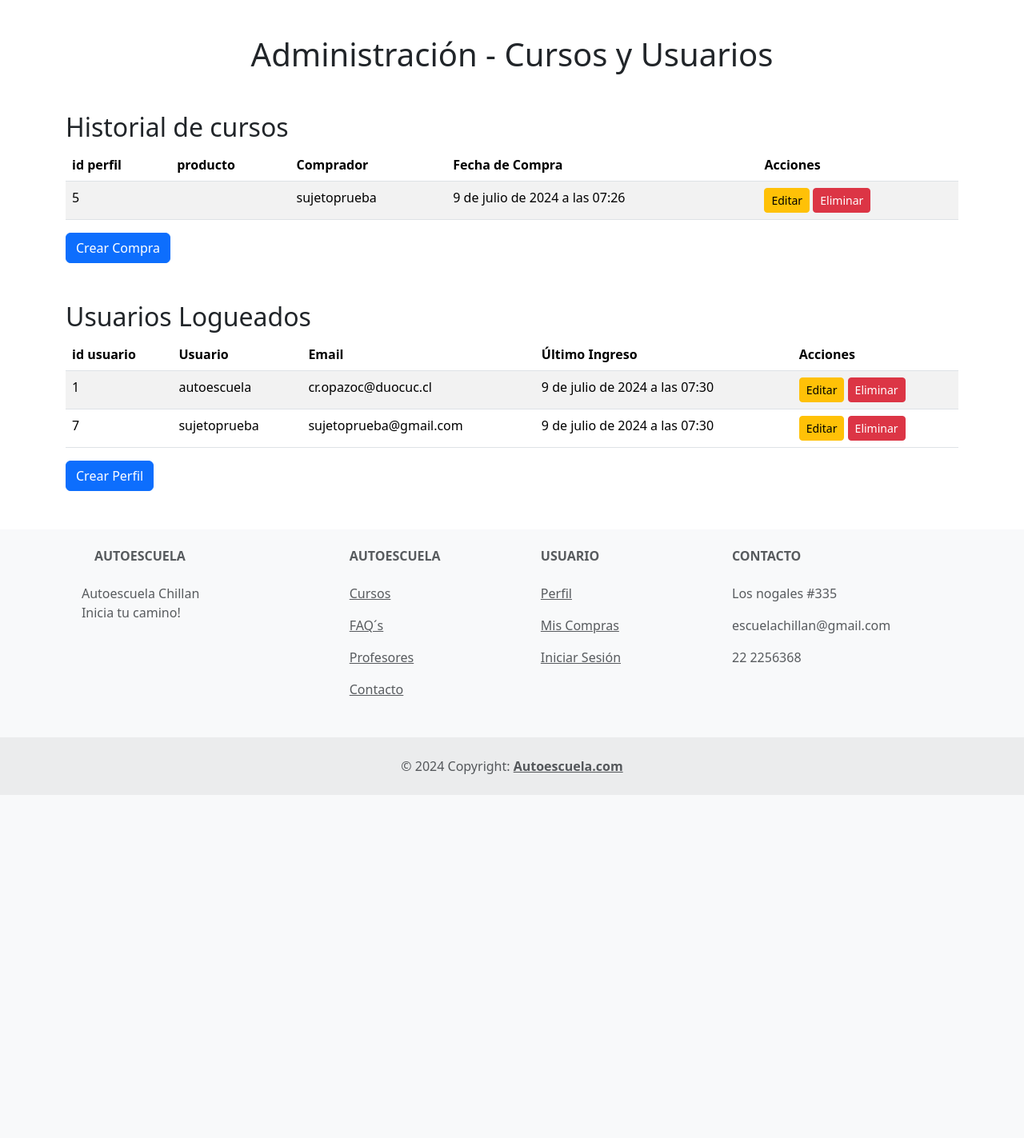
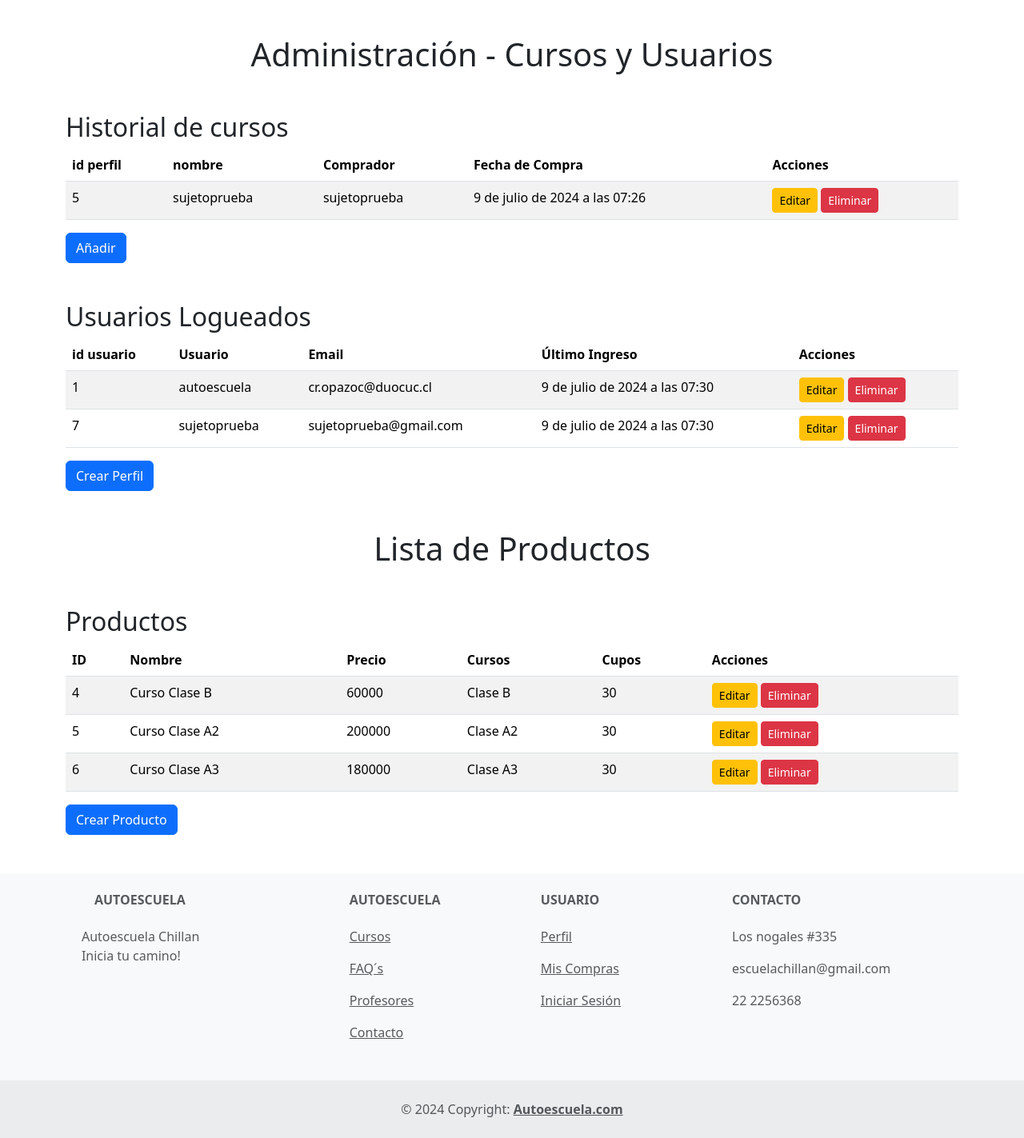
Before and after one commit to Lithianx/proyectodjango2024, a Django app: page /perfilAdmin/ in a window 1280 px wide. Shown: the part 145-1568 px from the top of the page at 80% size. Before the commit the page ends 1139 px from the top, so only its background shows below. Run offline with Django 5.2, Linux system fonts and the light colour scheme; a user stored in the database is signed in; data comes from the database, SQL or seed files in the repository; both versions use the stored data as it was after the commit; data that the repository does not hold is empty; some libraries are stand-ins or nearby versions.

Commit message:
toques finales

```diff
--- a/aplicacion/templates/Autoescuela/perfilAdmin.html
+++ b/aplicacion/templates/Autoescuela/perfilAdmin.html
@@ -16,7 +16,7 @@
             <thead>
                 <tr>
                     <th>id perfil</th>
-                    <th>producto</th>
+                    <th>nombre</th>
                     <th>Comprador</th>
                     <th>Fecha de Compra</th>
                     <th>Acciones</th>
@@ -26,7 +26,7 @@
                 {% for compra in compras %}
                 <tr>
                     <td>{{ compra.id }}</td>
-                    <td>{{ compra.producto.nombre }}</td>
+                    <td>{{ compra.nombre_curso }}</td>
                     <td>{{ compra.perfil }}</td>
                     <td>{{ compra.fecha_pedido }}</td>
                     <td>
@@ -44,7 +44,7 @@
                 {% endfor %}
             </tbody>
         </table>
-        <a href="{% url 'crear_compra' %}" class="btn btn-primary">Crear Compra</a>
+        <a href="{% url 'crear_compra' %}" class="btn btn-primary">Añadir</a>
     </div>
 
     <div class="mt-5">
@@ -85,7 +85,7 @@
     </div>
 </div>
 
-{% comment %} <div class="container mt-5">
+ <div class="container mt-5">
     <h1 class="text-center">Lista de Productos</h1>
     <div class="mt-5">
         <h2>Productos</h2>
@@ -122,7 +122,7 @@
         </table>
         <a href="{% url 'crear_producto' %}" class="btn btn-primary">Crear Producto</a>
     </div>
-</div> {% endcomment %}
+</div>
 
 
 
--- a/aplicacion/urls.py
+++ b/aplicacion/urls.py
@@ -53,6 +53,7 @@ urlpatterns = [
     path('editar_compra_form/<int:id>/', editar_compra_form, name='editar_compra_form'),
     path('confirmar_eliminacion_compra/<int:id>/', confirmar_eliminacion_compra, name='confirmar_eliminacion_compra'),
     path('confirmar_eliminacion_perfil/<int:id>/', confirmar_eliminacion_perfil, name='confirmar_eliminacion_perfil'),
+    path('confirmar_eliminacion_producto/<int:id>/', confirmar_eliminacion_producto, name='confirmar_eliminacion_producto'),
 
     path('crear_producto/', crear_producto, name='crear_producto'),
     path('listar_productos/<int:id>', listar_productos, name='listar_productos'),
--- a/aplicacion/views.py
+++ b/aplicacion/views.py
@@ -4,10 +4,12 @@ from django.contrib.auth import login, authenticate, logout
 from aplicacion.forms import CompraForm, ComprarCursoForm, EditarPerfilForm, PagoForm, PerfilForm, ProductoForm, RegistroAdminForm,RegistroForm,form_login
 from aplicacion.forms import ComprarCursoForm, EditarPerfilForm, PagoForm,RegistroForm,form_login
 from django.contrib.auth.models import User
-from django.contrib.auth.decorators import login_required
+from django.contrib.auth.decorators import login_required, user_passes_test
 from aplicacion.models import CarritoItem, Compra, DetalleCompra, Perfil, Producto
 
 
+def es_superuser(user):
+    return user.is_superuser
 
 def base(request):
     return render(request, 'Autoescuela/base.html')
@@ -349,12 +351,18 @@ def confirmar_eliminacion_compra(request):
 def confirmar_eliminacion_perfil(request):
     return render(request,'Autoescuela/confirmar_eliminacion_perfil.html')
 
+def confirmar_eliminacion_producto(request):
+    return render(request,'Autoescuela/confirmar_eliminacion_producto.html')
 
+
+
+@user_passes_test(es_superuser)
 @login_required
 def perfilAdmin(request):
     compras = Compra.objects.all()
     usuarios = User.objects.all()
-    return render(request, 'Autoescuela/perfilAdmin.html', {'compras': compras, 'usuarios': usuarios})
+    productos = Producto.objects.all()
+    return render(request, 'Autoescuela/perfilAdmin.html', {'compras': compras, 'usuarios': usuarios,'productos': productos})
 
 @login_required
 def crear_producto(request):
@@ -385,7 +393,7 @@ def eliminar_producto(request, id):
     if request.method == 'POST':
         producto.delete()
         return redirect('perfilAdmin')
-    return render(request, 'Autoescuela/confirmar_eliminacion.html', {'obj': producto})
+    return render(request, 'Autoescuela/confirmar_eliminacion_producto.html', {'obj': producto})
 
 @login_required
 def crear_perfil(request):
@@ -479,3 +487,5 @@ def eliminar_compra(request, id):
         compra.delete()
         return redirect('perfilAdmin')
     return render(request, 'Autoescuela/confirmar_eliminacion_compra.html', {'compra': compra})
+
+#pass test
```
Also changed, not shown: aplicacion/templates/Autoescuela/confirmar_eliminacion_producto.html (added, +16 -0 lines), db.sqlite3.
